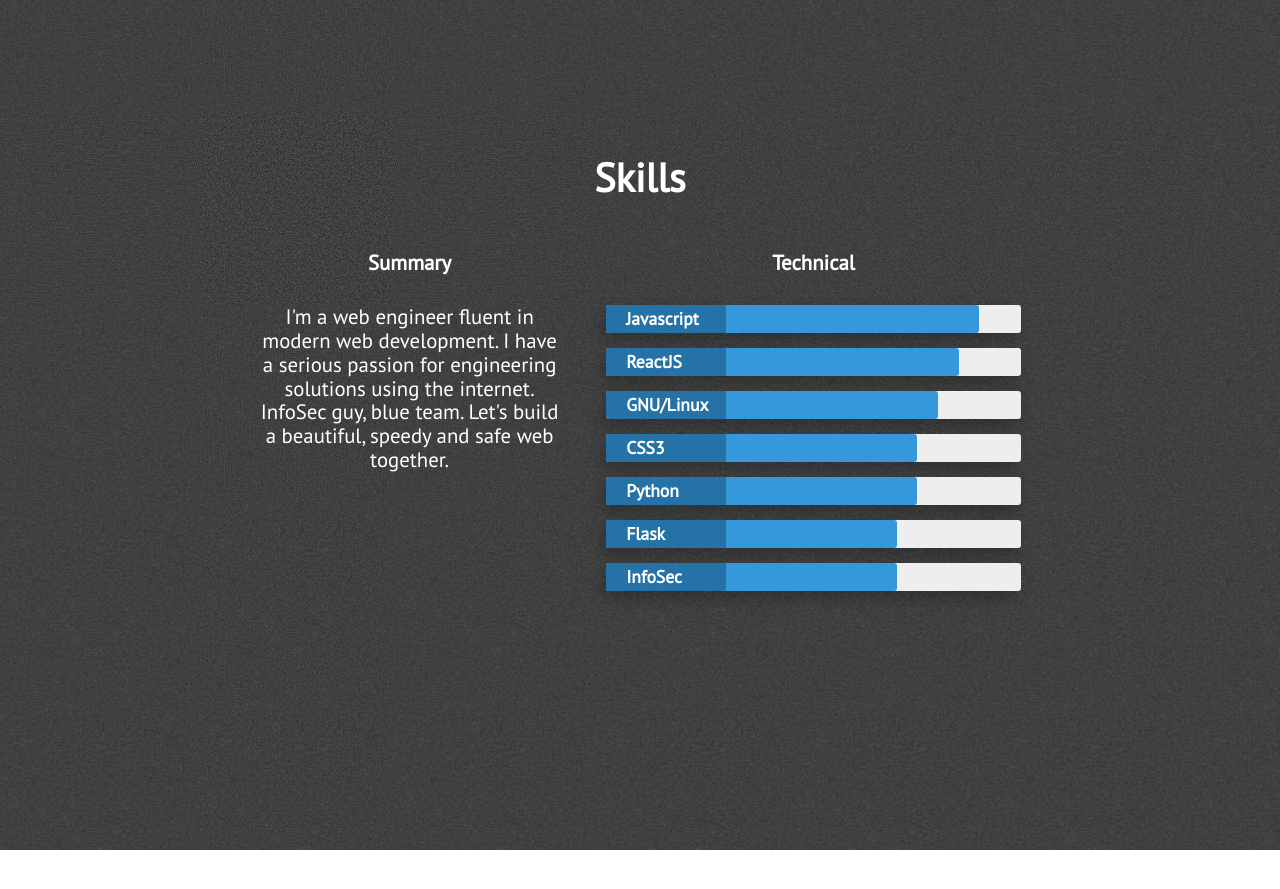
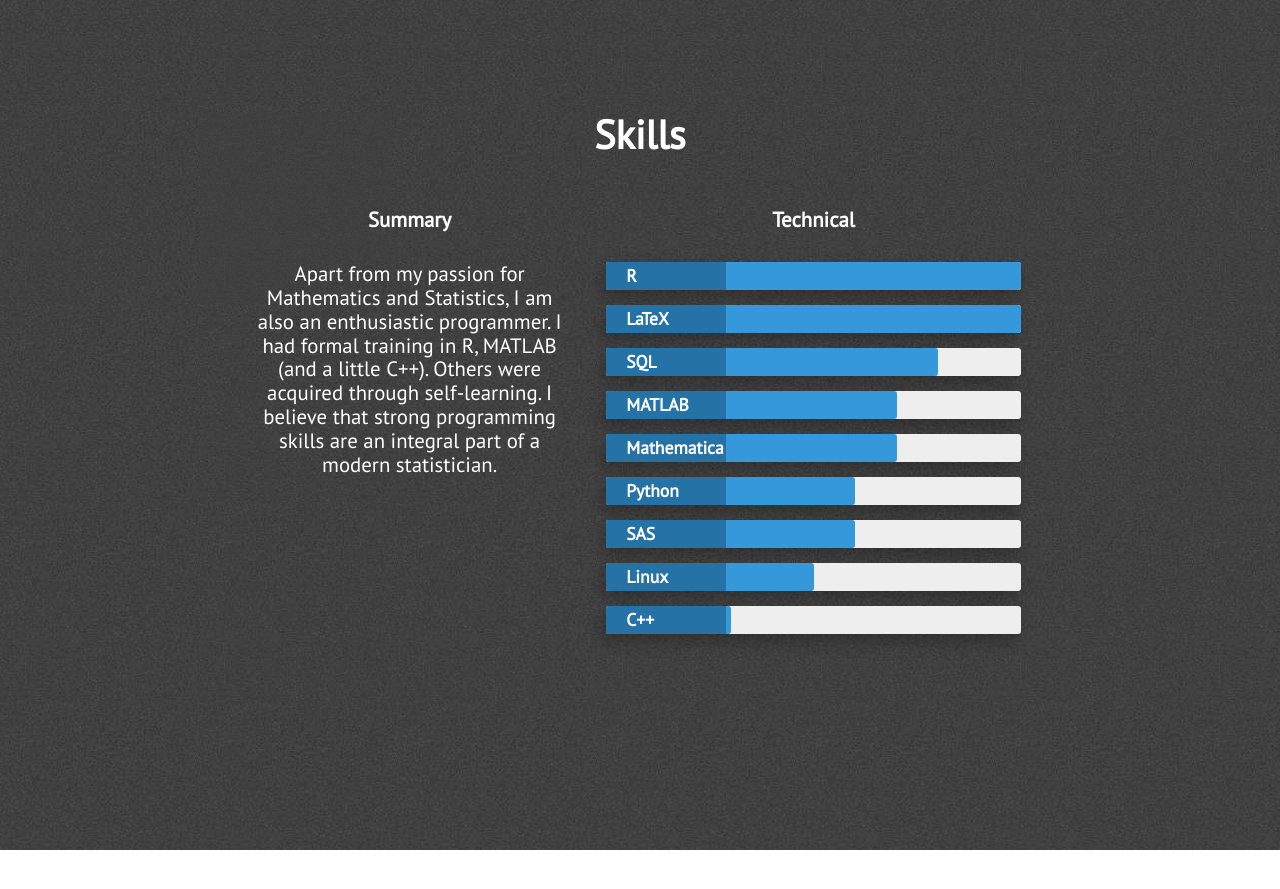
Before and after one commit to nguyendangson/sondangnguyen, a Jekyll site: the page built from index.html, in a window 1280 px wide and 900 px high, scrolled down 2050 px. Shown: the top 889 px of the window. Built offline with Jekyll 4.4.1, drawn with Linux system fonts in a browser that asks for light colours; nearby versions of some CDN libraries.

Commit message:
Update skills.html

```diff
--- a/_includes/skills.html
+++ b/_includes/skills.html
@@ -7,45 +7,56 @@
                 <div class="what-i-do">
                     <h3 class="center-align skills-subsection">Summary</h3>
                     <p class="paragraph-text center-align">
-                        I'm a web engineer fluent in modern web development. I have a serious passion for engineering solutions using the internet. InfoSec guy, blue team. Let's build a beautiful, speedy and safe web together.
+                        Apart from my passion for Mathematics and Statistics, I am also an enthusiastic programmer. I had formal training in R, MATLAB (and a little C++). Others were acquired through self-learning.
+			I believe that strong programming skills are an integral part of a modern statistician.
                     </p>
                 </div>
                 <div class="technical-skills">
                     <h3 class="center-align skills-subsection">Technical</h3>
                     <div class="progress-bars">
-                        <div class="skillbar clearfix " data-percent="90%">
-                            <div class="skillbar-title" style="background: #2980b9;"><span>Javascript</span></div>
+                        <div class="skillbar clearfix " data-percent="100%">
+                            <div class="skillbar-title" style="background: #2980b9;"><span>R</span></div>
                             <div class="skillbar-bar" style="background: #3498db;"></div>
                         </div> <!-- End Skill Bar -->
 
-                        <div class="skillbar clearfix " data-percent="85%">
-                            <div class="skillbar-title" style="background: #2980b9;"><span>ReactJS</span></div>
+                        <div class="skillbar clearfix " data-percent="100%">
+                            <div class="skillbar-title" style="background: #2980b9;"><span>LaTeX</span></div>
                             <div class="skillbar-bar" style="background: #3498db;"></div>
                         </div> <!-- End Skill Bar -->
 
                         <div class="skillbar clearfix " data-percent="80%">
-                            <div class="skillbar-title" style="background: #2980b9;"><span>GNU/Linux</span></div>
+                            <div class="skillbar-title" style="background: #2980b9;"><span>SQL</span></div>
                             <div class="skillbar-bar" style="background: #3498db"></div>
                         </div> <!-- End Skill Bar -->
 
 
-                        <div class="skillbar clearfix " data-percent="75%">
-                            <div class="skillbar-title" style="background: #2980b9;"><span>CSS3</span></div>
-                            <div class="skillbar-bar" style="background: #3498db;"></div>
-                        </div> <!-- End Skill Bar -->
-
-                        <div class="skillbar clearfix " data-percent="75%">
-                            <div class="skillbar-title" style="background: #2980b9;"><span>Python</span></div>
+                        <div class="skillbar clearfix " data-percent="70%">
+                            <div class="skillbar-title" style="background: #2980b9;"><span>MATLAB</span></div>
                             <div class="skillbar-bar" style="background: #3498db;"></div>
                         </div> <!-- End Skill Bar -->
 
                         <div class="skillbar clearfix " data-percent="70%">
-                            <div class="skillbar-title" style="background: #2980b9"><span>Flask</span></div>
+                            <div class="skillbar-title" style="background: #2980b9;"><span>Mathematica</span></div>
                             <div class="skillbar-bar" style="background: #3498db;"></div>
                         </div> <!-- End Skill Bar -->
 
-                        <div class="skillbar clearfix " data-percent="70%">
-                            <div class="skillbar-title" style="background: #2980b9"><span>InfoSec</span></div>
+                        <div class="skillbar clearfix " data-percent="60%">
+                            <div class="skillbar-title" style="background: #2980b9"><span>Python</span></div>
+                            <div class="skillbar-bar" style="background: #3498db;"></div>
+                        </div> <!-- End Skill Bar -->
+
+			<div class="skillbar clearfix " data-percent="60%">
+                            <div class="skillbar-title" style="background: #2980b9"><span>SAS</span></div>
+                            <div class="skillbar-bar" style="background: #3498db;"></div>
+                        </div> <!-- End Skill Bar -->
+
+                        <div class="skillbar clearfix " data-percent="50%">
+                            <div class="skillbar-title" style="background: #2980b9"><span>Linux</span></div>
+                            <div class="skillbar-bar" style="background: #3498db"></div>
+                        </div> <!-- End Skill Bar -->
+
+			<div class="skillbar clearfix " data-percent="30%">
+                            <div class="skillbar-title" style="background: #2980b9"><span>C++</span></div>
                             <div class="skillbar-bar" style="background: #3498db"></div>
                         </div> <!-- End Skill Bar -->
                     </div>
```
